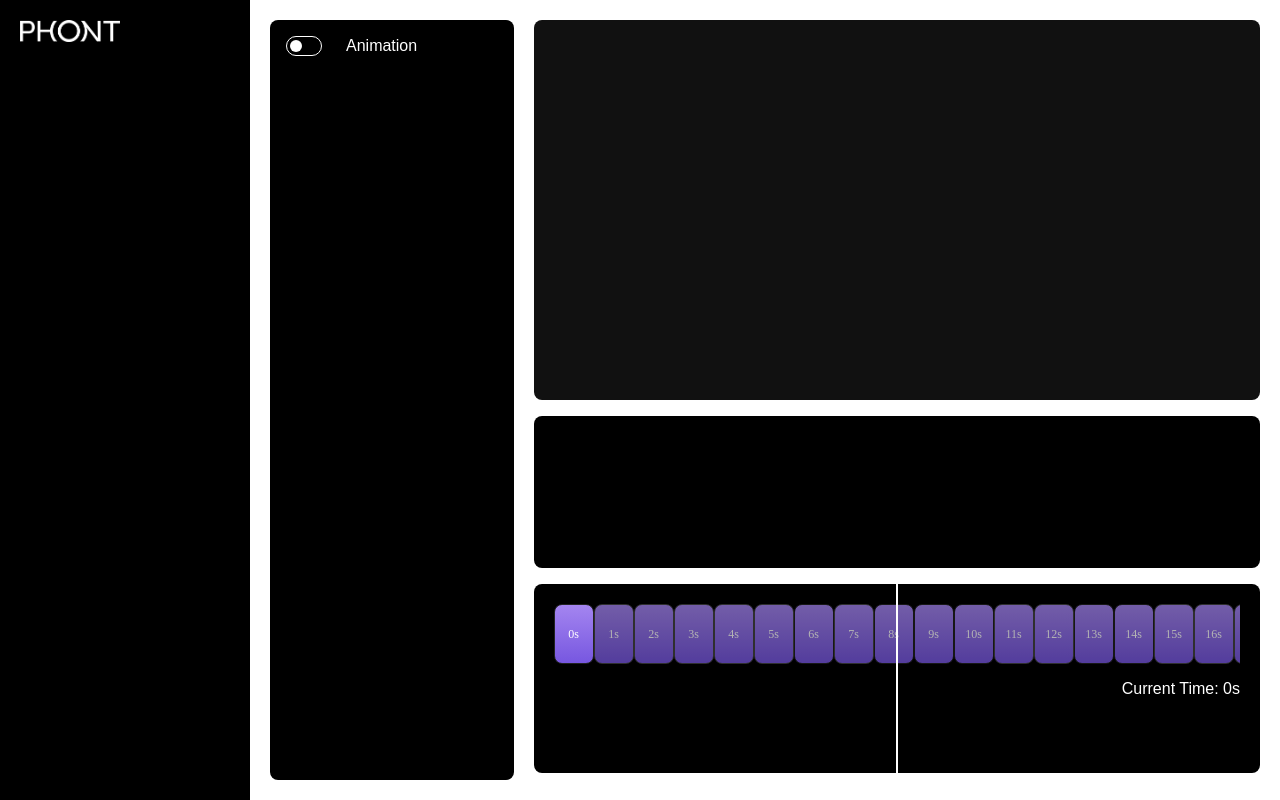
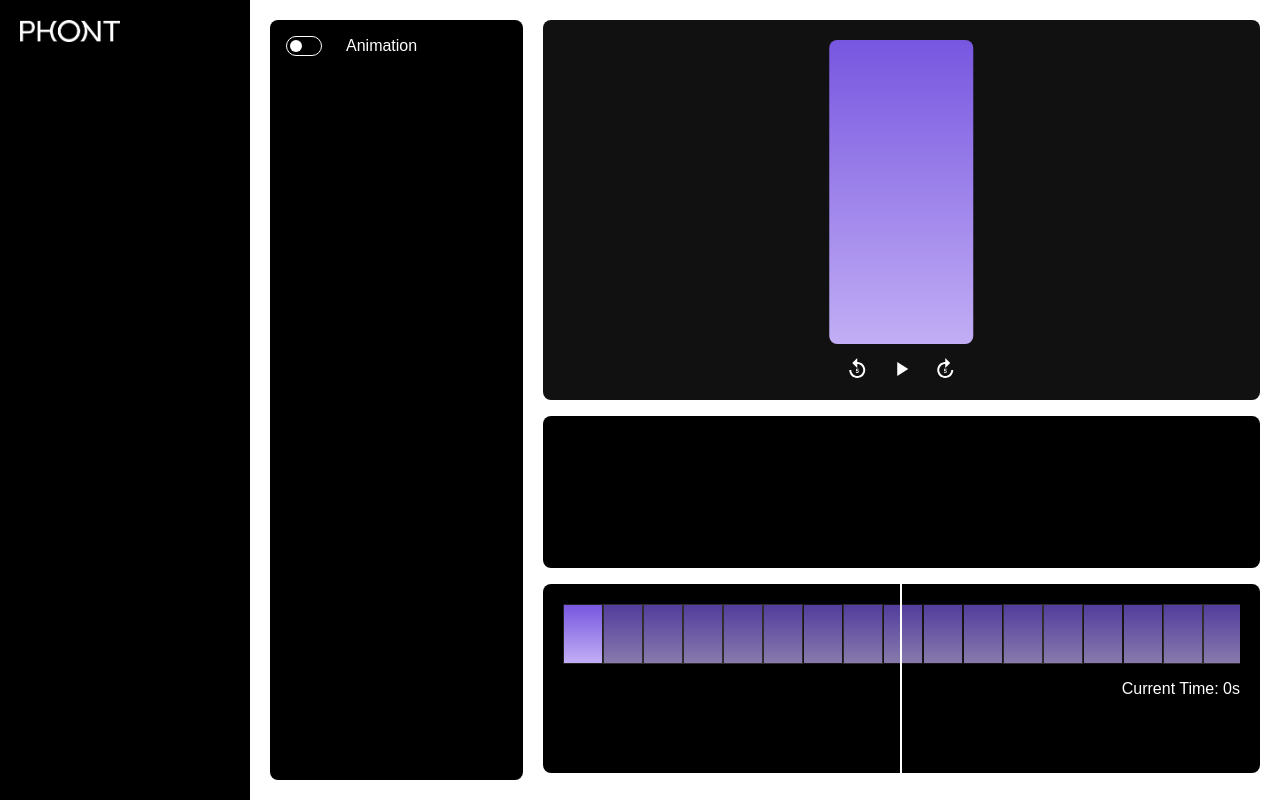
Before and after one commit to hasanseam/Phont-Subtitle-Timeline, a React (Vite) app: page / in a window 1280 px wide. Built offline with nearby package versions, Linux system fonts and the light colour scheme.

Commit message:
update some design

```diff
--- a/package.json
+++ b/package.json
@@ -12,6 +12,7 @@
   "dependencies": {
     "@emotion/react": "^11.14.0",
     "@emotion/styled": "^11.14.0",
+    "@mui/icons-material": "^6.2.0",
     "@mui/material": "^6.2.0",
     "react": "^18.3.1",
     "react-dom": "^18.3.1",
--- a/src/SubtitleTimeline.tsx
+++ b/src/SubtitleTimeline.tsx
@@ -47,10 +47,10 @@ const TimeSegment = styled.div<{ isActive: boolean; hasSubtitle: boolean }>`
   flex: 0 0 40px; /* Fixed width for each segment */
   flex-shrink: 0; /* Prevent the segment from shrinking */
   height: 60px;
-  background: linear-gradient(to top, #7757e0, #a485f0);
+  background: linear-gradient(to top,rgb(194, 174, 245), #7757e0);
   opacity: ${props => (props.isActive ? 1 : 0.7)};
   border: 1px solid ${props => (props.hasSubtitle ? "#444" : "#222")};
-  border-radius: 8px;
+  border-radius: ;
   cursor: pointer;
   display: flex;
   align-items: center;
@@ -149,7 +149,6 @@ useEffect(() => {
             hasSubtitle={hasSubtitleAtTime(time)}
             onClick={() => handleSegmentClick(time)}
           >
-            {time}s
           </TimeSegment>
         ))}
       </TimelineWrapper>
--- a/src/VideoDisplay.tsx
+++ b/src/VideoDisplay.tsx
@@ -1,16 +1,68 @@
 import React from 'react';
 import styled from 'styled-components';
+import PlayArrowIcon from '@mui/icons-material/PlayArrow';
+import { Replay5 } from '@mui/icons-material';
+import { Forward5 } from '@mui/icons-material';
 
 const VideoContainer = styled.div`
   height: 100%;
   background-color: #111;
   border-radius: 8px;
+  position: relative;
+  padding: 20px;
+`;
+
+const GradientBox = styled.div`
+  width: 20%;
+  height: 80%;
+  background: linear-gradient(to top, rgb(194, 174, 245), #7757e0);
+  border-radius: 8px;
+  position: absolute;
+  top: 20px;
+  left: 50%;
+  transform: translateX(-50%);
+  padding: 20px;
+`;
+
+const ControlsContainer = styled.div`
+  position: absolute;
+  bottom: 5px;
+  left: 50%;
+  transform: translateX(-50%);
+  display: flex;
+  justify-content: center;
+  gap: 20px;
+  width: 100%;
+  padding:5px
+`;
+
+const ControlButton = styled.button`
+  background: transparent;
+  border: none;
+  color: white;
+  font-size: 36px;
+  cursor: pointer;
+
+  &:hover {
+    color: #ccc;
+  }
 `;
 
 const VideoDisplay: React.FC = () => {
   return (
     <VideoContainer>
-      {/* Video player content */}
+      <GradientBox />
+      <ControlsContainer>
+        <ControlButton>
+          <Replay5 />
+        </ControlButton>
+        <ControlButton>
+          <PlayArrowIcon />
+        </ControlButton>
+        <ControlButton>
+          <Forward5 />
+        </ControlButton>
+      </ControlsContainer>
     </VideoContainer>
   );
 };
```
Also changed, not shown: 1 other file (tests, documents, lock files or other folders).
